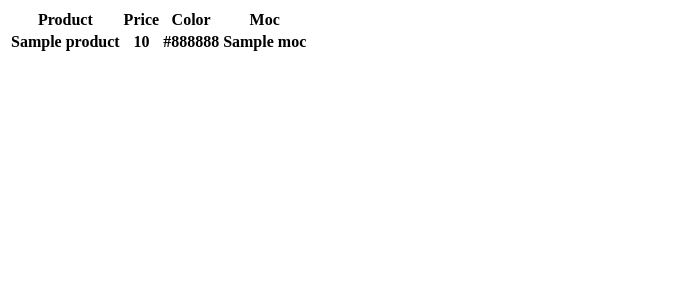
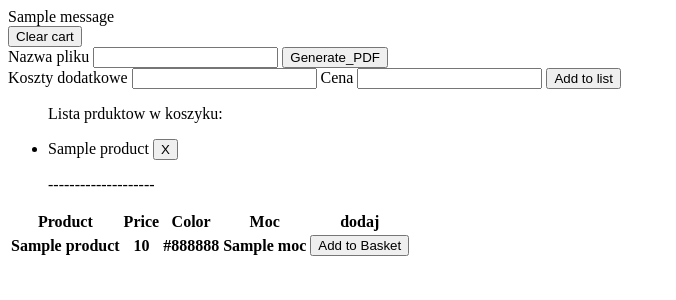
Before and after one commit to barweg23/oferty_projekt, a Flask app: template templates/products.html in a window 1280 px wide. Shown: the top 300 px of the page, without its empty margins (0-676 px from the left). Run offline with Flask 3, Linux system fonts and the light colour scheme; the template is opened without the code that fills it: most values are stand-ins (such as "Sample title", 1, 10 or a date in 2020); one stand-in notice (Sample message) is shown; lists and menus that the app fills with data are empty.

Commit message:
change is routes, all best features. everything is perfect

```diff
--- a/app.py
+++ b/app.py
@@ -1,7 +1,8 @@
 from flask import Flask
-from flask import render_template, request, session, jsonify
+from flask import render_template, request, session, jsonify, url_for, redirect,flash
+import random
 
-from main import InventoryManager, Inventory
+from main import InventoryManager, Inventory, PDFGenerator, Product
 
 app = Flask(__name__)
 app.secret_key = "tajny_secret_key"
@@ -17,33 +18,97 @@
 
 
 
-@app.route('/hello/')
-@app.route('/hello/<name>')
-def hello(name=None):
-    print('test')
-    return render_template('hello.html', person=name)
+@app.route('/clean_cart_fully/')
+def clean_cart_fully():
+    session['cart'] = []
+    return "<p>Hello, Test!!</p>"
 
 @app.route('/products/', methods=["GET"])
 def products():
+    if "cart" not in session.keys():
+       session['cart'] = []
+    if "custom_cart" not in session.keys(): # keys values items
+       session['custom_cart'] = []
+    print('custom_cart:',session['custom_cart'])
     inventory = Inventory([])
     inventory_manager = InventoryManager(inventory)
     inventory_manager.read_product_data()
-
-    return render_template('products.html', products=inventory_manager.inventory.products)
+    cart_list = []
+    print(session['cart'])
+    for product in session['cart']:
+        product = inventory_manager.inventory.products_dict_from_id_to_product.get(product['id'], product)
+        if product:
+            cart_list.append(product)
+    print(cart_list)
+    print(cart_list)
+    #cart_list.append('test custom query')
+    return render_template('products.html', products=inventory_manager.inventory.products, products_in_cart=cart_list)
 
 @app.route('/add_to_cart', methods=["GET","POST"])
 def add_to_cart():
-    if "cart" not in session.keys():
-       session['cart'] = []
-    session['cart'].append(42)
-    # read from post
-    # add to session
-    # display session
+    r = request.json
+    product_id = r.get('product_id')
+    inventory = Inventory([])
+    inventory_manager = InventoryManager(inventory)
+    inventory_manager.read_product_data()
+    product = inventory_manager.inventory.products_dict_from_id_to_product.get(product_id, None)
+    print(product)
+    if product:
+        session['cart'].append(product)
+    session.modified = True
+    return jsonify({"cart": session['cart']})
+
+@app.route('/clear_cart', methods=["GET","POST"])
+def clear_cart():
+    session['cart'] = []
     session.modified = True
 
-    return jsonify({"cart": 'cart'})
+    return redirect(url_for("products"))
 
-@app.route('/cart', methods=["GET"])
+@app.route('/remove_from_cart', methods=["GET","POST"])
+def remove_from_cart():
+    r = request.json
+    product_id = r.get('product_id')
+    # jesli id z sesji
+    # petla po session['cart']
+    #
+    print(session['cart'][0]) # object -> id
+    for product in session['cart']:
+        if product['id'] == product_id:
+            session['cart'].remove(product)
+
+    print(product_id)
+    # js do not adding number to the rendered funcion arg
+    # python do not adding li with specyfic id
+    session.modified = True
+    return jsonify({"cart": session['cart']})
+
+@app.route('/cart_json', methods=["GET"])
+def cart_json():
+    if "cart" not in session.keys():
+        session['cart'] = []
+    inventory = Inventory([])
+    inventory_manager = InventoryManager(inventory)
+    inventory_manager.read_product_data()
+    products = []
+
+    print(session['cart'])
+    for _id in session['cart']:
+        product = inventory_manager.inventory.get_product_from_product_id(_id)
+        products.append(product)
+
+    print(products)
+    # utworzenie pustej listy
+    # for z ids
+    # id -> przszukanie w produktach i wyciagamy obiekt
+    # obiekt jest przedstawiony w dict i oddany do listy
+    # koniec petli
+    # liste z produkatmi wrzuamy do jsonify
+
+
+    return jsonify({"data": products})
+
+@app.route('/cart_html', methods=["GET"])
 def cart():
     session['test'] = 'test_string'
     session['test_int'] = 'test_int'
@@ -55,9 +120,48 @@
     #cart = session['cart']
     print(session)
     cart = 'temp'
+    #
     return jsonify({"cart": cart})
+
+@app.route("/custom_cart", methods=["POST", "GET"])
+def custom_cart():
+    # [] => add custom z 'transport' 300 -> [`{name: 'tranpsport', price: 300}`]
+    custom_dict = {}
+    custom_dict["name"] = request.form.get("additional_position")
+    custom_dict["price"] = request.form.get("price")
+    random_id = random.randint(9999,99999)
+    custom_product = Product(id=random_id, name=custom_dict["name"], price=custom_dict["price"], color=None, moc=None)
+    session['cart'].append(custom_product)
+
+    session.modified = True
+
+
+    return redirect(url_for("products"))
 
 
 
+@app.route("/generate_pdf", methods=["POST", "GET"])
+def generate_pdf():
+    print(request.get_data())
+    print(list(request.form.keys()))
+    file_name = request.form.get("file_name")
+    inventory = Inventory([])
+    pdf = PDFGenerator(file_name)
+    products = session['cart'] # products (dict -> Inventory([products]
+    for product in products:
+        inventory.products.append(
+            Product(id=product['id'], name=product["name"], price=product["price"], color=product["color"], moc=product["moc"]))
+
+    pdf.generate_pdf_for_product(inventory)
+    #pdf.generate_pdf_for_product_from_dict(session['cart'])
+    flash(f"PDF has been generated!, name = {file_name}.pdf", 'success')
+    return redirect(url_for("products"))
+
+
+# TODO new feature: custom fields
+# mozna przygotowac jakos baze good but not enough
+# nazwa cena _> dodaj + zapmietaj + wygeneruj
+#
+
 if __name__ == '__main__':
     app.run(debug=True, port=5050)
--- a/templates/products.html
+++ b/templates/products.html
@@ -1,11 +1,49 @@
 <!doctype html>
+<html>
+<head>
 <title>Hello from Flask</title>
+  </head>
+<body>
+  <div id="flash-container">
+    {% with messages = get_flashed_messages(with_categories=true) %}
+      {% for category, message in messages %}
+<div class="flash {{ category }}">{{ message }}</div>
+      {% endfor %}
+    {% endwith %}
+</div>
+<form method="POST" action="{{ url_for('clear_cart') }}">
+  <button type="submit">Clear cart</button>
+</form>
+
+<form id="form" method="POST" action="{{ url_for('generate_pdf') }}">
+  <label for="file_name" >Nazwa pliku</label>
+  <input type="text" name ="file_name" id="file_name">
+  <button type="submit">Generate_PDF</button>
+</form>
+
+  <form id="form2" method="POST" action="{{ url_for('custom_cart') }}">
+  <label for="additional_position" >Koszty dodatkowe</label>
+  <input type="text" name ="additional_position" id="additional_position">
+    <label for="price" >Cena</label>
+    <input type="text" name ="price" id="price">
+  <button type="submit">Add to list</button>
+</form>
+
+<ul>Lista prduktow w koszyku:</ul>
+<ul id="basket-list">
+    {% for product in products_in_cart %}
+      <li data-product-id="{{product.id}}" id="{{product.id}}"> {{product.name}}  <button onclick="removeFromCart({{product.id}})">X</button></li>
+  {% endfor %}
+</ul>
+<ul>--------------------</ul>
+
 <table>
   <tr>
     <th>Product</th>
     <th>Price</th>
     <th>Color</th>
     <th>Moc</th>
+    <th>dodaj</th>
   </tr>
   {% for product in products %}
   <tr>
@@ -13,7 +51,55 @@
     <th>{{product.price}}</th>
     <th>{{product.color}}</th>
     <th>{{product.moc}}</th>
+    <th>
+      <button onclick="addToCart({{ product.id }},`{{product.name}}`)">Add to Basket</button>
+   </th>
   </tr>
   {% endfor %}
 
 </table>
+
+
+
+<script>
+function addToCart(productId, productName) {
+    console.log(productId, productName)
+    fetch("/add_to_cart", {
+        method: "POST",
+        headers: {"Content-Type": "application/json"},
+        body: JSON.stringify({product_id: productId})
+    })
+    .then(response => response.json())
+    .then(data => {
+        console.log(data);
+        const basket = document.getElementById("basket-list");
+        const li = document.createElement("li");
+        li.dataset.productId = productId
+        li.id = productId
+        li.innerHTML = `${productName} <button onclick="removeFromCart(${productId})">X</button>`;
+        basket.appendChild(li);
+
+
+    });
+}
+
+function removeFromCart(productId) {
+    document.querySelector(`li[data-product-id="${productId}"]`)?.remove();
+    console.log(productId)
+
+    fetch("/remove_from_cart", {
+        method: "POST",
+        headers: {"Content-Type": "application/json"},
+        body: JSON.stringify({product_id: productId})
+    })
+    .then(response => response.json())
+    .then(data => {
+        console.log(data);
+
+    });
+}
+
+</script>
+</body>
+
+</html>
```
Also changed, not shown: main.py (+49 -14 lines), README.md.
